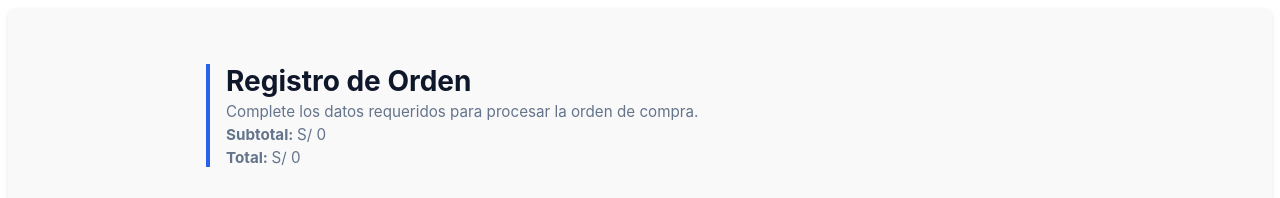
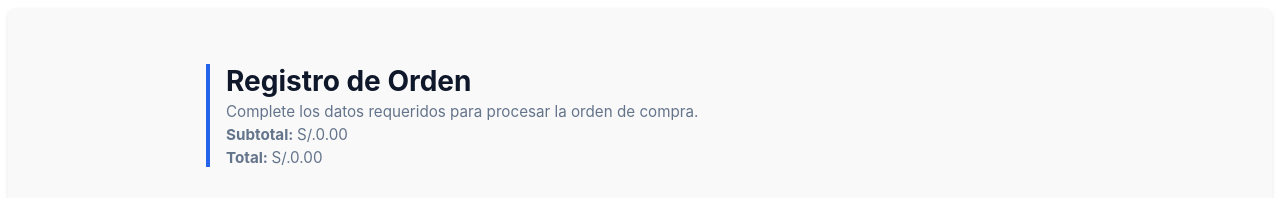
Before and after one commit to JonathanLara27/forms-angular-21, an Angular app: page / in a window 1280 px wide. Shown: the top 198 px of the page. Built offline with nearby package versions, Linux system fonts and the light colour scheme.

Commit message:
Refactor form submission and total display in order form component

```diff
--- a/src/app/components/form-order/form-order.component.html
+++ b/src/app/components/form-order/form-order.component.html
@@ -1,4 +1,4 @@
-<form class="order-container" (submit)="$event.preventDefault(); onSubmit()">
+<form class="order-container" (submit)="onSubmit($event)">
     <header class="form-header">
         <div class="header-content">
             <h2>Registro de Orden</h2>
@@ -6,12 +6,18 @@
         <p>Complete los datos requeridos para procesar la orden de compra.</p>
         <p>
             <b>Subtotal: </b>
-            S/ {{subtotal()}}
+            {{ subtotal() | currency:'PEN':'S/.' }}
         </p>
         <p>
             <b>Total: </b>
-            S/ {{total()}}
+            {{ total() | currency:'PEN':'S/.' }}
         </p>
+        <!-- <div class="input-group">
+            <label class="font-bold">Total Estimado</label>
+
+            <input type="number" [value]="total()" (input)="onManualTotalEdit($event)" class="input-visual-only"
+                placeholder="Total calculado..." />
+        </div> -->
     </header>
 
     <section class="form-card main-info">
@@ -24,8 +30,6 @@
         <div class="input-group">
             <label>Periodo</label>
             <select [formField]="orderForm.period_id">
-                <option value="" disabled selected>Seleccione un periodo</option>
-
                 @for (period of periods(); track period.id) {
                 <option [value]="period.id.toString()">
                     {{ period.label }}
@@ -50,12 +54,14 @@
 
         @for (item of orderForm.items; track $index) {
             <div class="item-card">
+                @if ($index > 0) {
                     <button type="button" class="btn-remove" (click)="deleteItem($index)" title="Eliminar ítem">
                         <svg xmlns="http://www.w3.org/2000/svg" width="18" height="18" fill="none" viewBox="0 0 24 24"
                             stroke="currentColor">
                             <path stroke-linecap="round" stroke-linejoin="round" stroke-width="2" d="M6 18L18 6M6 6l12 12" />
                         </svg>
                     </button>
+                }
 
                 <div class="item-grid">
                     <div class="input-group full-width-mobile">
--- a/src/app/components/form-order/form-order.component.ts
+++ b/src/app/components/form-order/form-order.component.ts
@@ -43,6 +43,12 @@ export class FormOrderComponent {
 
   public additem = () => this.service.addItem();
   public deleteItem = (index: number) => this.service.deleteItem(index);
-  public onSubmit = () => this.service.onSubmit();
+  public onSubmit = (event: Event) => this.service.onSubmit(event);
+  public onManualTotalEdit = (event: Event) => {
+    const input = event.target as HTMLInputElement;
+    const value = Number(input.value);
+    if (isNaN(value)) return;
+    this.service.onManualTotalEdit(value);
+  };
 
  }
```
Lines whose indentation alone changed are shown as unchanged.
